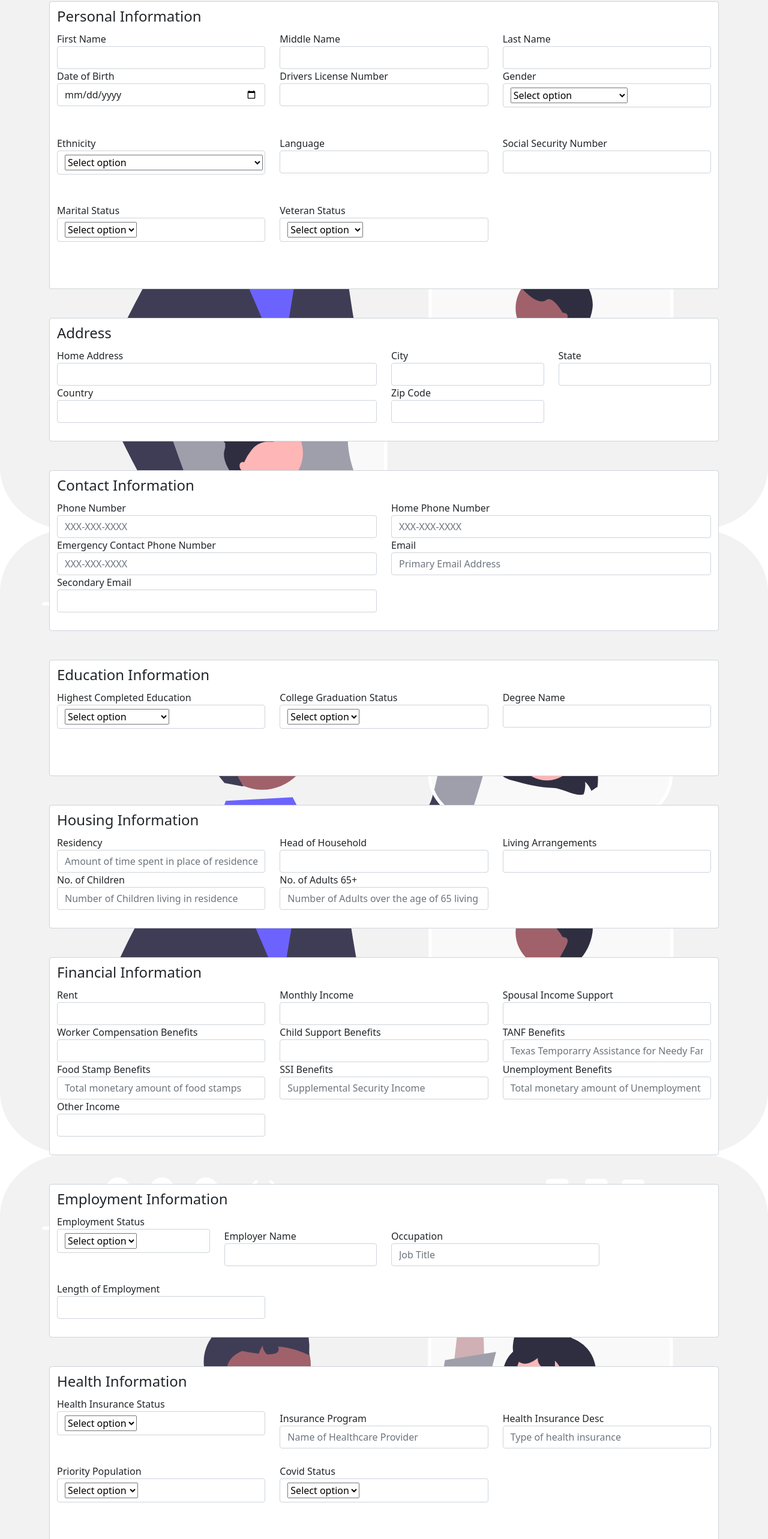
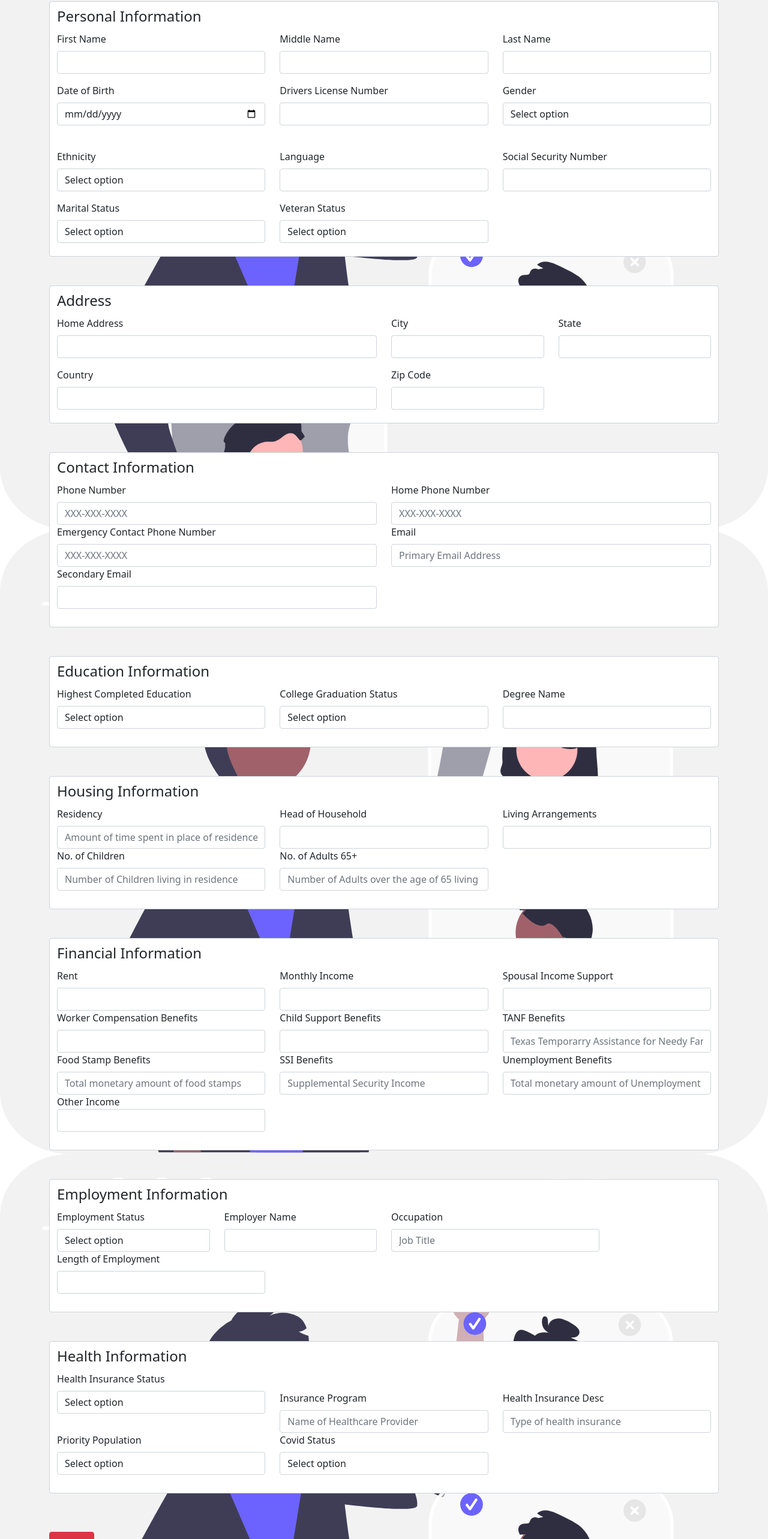
Before and after one commit to alexiscenriquez/CIS4339groupproject, a Vue app in the folder Frontend/: page /new-client in a window 1280 px wide. Shown: the part 158-2724 px from the top of the page at 60% size. Built offline with nearby package versions, Linux system fonts and the light colour scheme; what vue-chartkick would draw is missing.

Commit message:
new changes

```diff
--- a/Frontend/src/views/Employees/SeeMore-emp.vue
+++ b/Frontend/src/views/Employees/SeeMore-emp.vue
@@ -1,7 +1,7 @@
 <template>
   <main>
     <h1 class="mb-5">{{ employees.firstName }} {{ employees.lastName }}</h1>
-    <div class="container mb-5">
+    <div class="wrapper mb-5">
       <td>
         <router-link
           :to="{ name: 'employees', params: { id: employees.employeeID } }"
@@ -180,7 +180,7 @@ export default {
 };
 </script>
 <style scoped>
-.container {
+.wrapper {
   display: flex;
   justify-content: space-between;
 }
--- a/Frontend/src/views/clients/NewClient.vue
+++ b/Frontend/src/views/clients/NewClient.vue
@@ -4,43 +4,46 @@
             <form @submit.prevent="handleSubmitForm">
                 <fieldset class="form-control mb-5">
                     <legend>Personal Information</legend>
-                    <div class="row mb-4">
+                    <div class="row mb-3">
                         <div class="col-sm-4">
-                            <label>First Name</label>
+                            <label class="form-label">First Name</label>
                             <input type="text" class="form-control" v-model="clients.first_name" required>
                         </div>
                         <div class="col-sm-4">
-                            <label>Middle Name</label>
+                            <label class="form-label">Middle Name</label>
                             <input type="text" class="form-control" v-model="clients.mid_name" required>
                         </div>
                         <div class="col-sm-4">
-                            <label>Last Name</label>
+                            <label class="form-label">Last Name</label>
                             <input type="text" class="form-control" v-model="clients.last_name"  required>
                         </div>
+                         </div>
+                           <div class="row mb-3">
                         <div class="col-sm-4">
-                            <label>Date of Birth</label>
+                            <label class="form-label">Date of Birth</label>
                             <input type="date" class="form-control" placeholder='YYYY-MM-DD' v-model="clients.b_day" required>
                         </div>
                         <div class="col-sm-4">
-                            <label>Drivers License Number</label>
+                            <label class="form-label">Drivers License Number</label>
                             <input type="text" class="form-control" v-model="clients.DL"><br>
                         </div>
                         <div class="col-sm-4">
-                            <label>Gender</label>
-                            <fieldset class="form-control mb-5">
-                                <select v-model="clients.gender">
+                            <label class="form-label">Gender</label>
+
+                                <select v-model="clients.gender" class="form-control">
                                     <option disabled value="">Select option</option>
                                     <option>Male</option>
                                     <option>Female</option>
                                     <option>Other</option>
                                     <option>Do not wish to disclose</option>
                                 </select>
-                            </fieldset>
-                        </div>
+
+                        </div> </div> <div class="row mb-3">
+
                         <div class="col-sm-4">
-                            <label>Ethnicity</label>
-                            <fieldset class="form-control mb-5">
-                                <select v-model="clients.ethnicity">
+                            <label class="form-label">Ethnicity</label>
+
+                                <select v-model="clients.ethnicity" class="form-control" >
                                     <option disabled value="">Select option</option>
                                     <option value="White">White</option>
                                     <option>Black/African American</option>
@@ -66,20 +69,21 @@
                                 <br>
                                 <input type="radio" class="form-check-input" id="Other" value="Other" v-model='clients.ethnicity'>Other
                                 <label class="form-check-label" for="Other"></label>-->
-                            </fieldset>
+
                         </div>
                         <div class="col-sm-4">
-                            <label>Language</label>
+                            <label class="form-label">Language</label>
                             <input type="text" class="form-control" v-model="clients.language">
                         </div>
                         <div class="col-sm-4">
-                            <label>Social Security Number</label>
+                            <label class="form-label">Social Security Number</label>
                             <input type="text" class="form-control" v-model="clients.social_security" required>
                         </div>
+                        </div>   <div class="row mb-3">
                         <div class="col-sm-4">
-                            <label>Marital Status</label>
-                            <fieldset class="form-control mb-5">
-                                <select v-model="clients.marital_status">
+                            <label class="form-label">Marital Status</label>
+
+                                <select v-model="clients.marital_status" class="form-control">
                                     <option disabled value="">Select option</option>
                                     <option>Married</option>
                                     <option>Widowed</option>
@@ -88,42 +92,44 @@
                                     <option>Divorced</option>
                                     <option>Other</option>
                                 </select>
-                            </fieldset>
+
                         </div>
                         <div class="col-sm-4">
-                            <label>Veteran Status</label>
-                            <fieldset class="form-control mb-5">
-                                <select v-model="clients.veteran_status">
+                            <label class="form-label">Veteran Status</label>
+
+                                <select v-model="clients.veteran_status" class="form-control">
                                     <option disabled value="">Select option</option>
                                     <option>Veteran</option>
                                     <option>Not a Veteran</option>
                                 </select>
-                            </fieldset>
+
                         </div>
-                    </div>
+                   </div>
                 </fieldset>
 
                 <fieldset class="form-control mb-5">
                     <legend>Address</legend>
-                    <div class="row mb-4">
+                    <div class="row mb-3">
                         <div class="col-sm-6">
-                            <label>Home Address</label>
+                            <label class="form-label">Home Address</label>
                             <input type="text" class="form-control" v-model="clients.address" required>
                         </div>
                         <div class="col-sm-3">
-                            <label>City</label>
+                            <label class="form-label">City</label>
                             <input type="text" class="form-control" v-model="clients.city" required>
                         </div>
                         <div class="col-sm-3">
-                            <label>State</label>
+                            <label class="form-label">State</label>
                             <input type="text" class="form-control" v-model="clients.state" required>
                         </div>
+                    </div>
+                      <div class="row mb-3">
                         <div class="col-sm-6">
-                            <label>Country</label>
+                            <label class="form-label">Country</label>
                             <input type="text" class="form-control" v-model="clients.country" required>
                         </div>
                         <div class="col-sm-3">
-                            <label>Zip Code</label>
+                            <label class="form-label">Zip Code</label>
                             <input type="text" class="form-control" v-model="clients.zip_code"  required>
                         </div>
                     </div>
@@ -133,23 +139,23 @@
                     <legend>Contact Information</legend>
                     <div class="row mb-4">
                         <div class="col-sm-6">
-                            <label>Phone Number</label>
+                            <label class="form-label">Phone Number</label>
                             <input type="text" class="form-control" placeholder="XXX-XXX-XXXX" v-model="clients.phone_number" required>
                         </div>
                         <div class="col-sm-6">
-                            <label>Home Phone Number</label>
+                            <label class="form-label">Home Phone Number</label>
                             <input type="text" class="form-control" placeholder="XXX-XXX-XXXX" v-model="clients.home_phone_number">
                         </div>
                         <div class="col-sm-6">
-                            <label>Emergency Contact Phone Number</label>
+                            <label class="form-label">Emergency Contact Phone Number</label>
                             <input type="text" class="form-control" placeholder="XXX-XXX-XXXX" v-model="clients.emergency_contact_phone_number" required>
                         </div>
                         <div class="col-sm-6">
-                            <label>Email</label>
+                            <label class="form-label">Email</label>
                             <input type="email" class="form-control" placeholder="Primary Email Address" v-model="clients.primary_email" required>
                         </div>
                         <div class="col-sm-6">
-                            <label>Secondary Email</label>
+                            <label class="form-label">Secondary Email</label>
                             <input type="email" class="form-control" v-model="clients.secondary_email">
                         </div>
                     </div>
@@ -159,29 +165,29 @@
                     <legend>Education Information</legend>
                     <div class="row mb-4">
                         <div class="col-sm-4">
-                            <label>Highest Completed Education</label>
-                            <fieldset class="form-control mb-5">
-                                <select v-model="clients.highest_grade">
+                            <label class="form-label">Highest Completed Education</label>
+
+                                <select v-model="clients.highest_grade" class="form-control">
                                     <option disabled value="">Select option</option>
                                     <option>Highschool Diploma</option>
                                     <option>GED</option>
                                     <option>Associate's Degree</option>
                                     <option>Bachelor's Degree</option>
                                 </select>
-                            </fieldset>
+
                         </div>
                         <div class="col-sm-4">
-                            <label>College Graduation Status</label>
-                                <fieldset class="form-control mb-5">
-                                    <select v-model="clients.graduate">
+                            <label class="form-label">College Graduation Status</label>
+
+                                    <select v-model="clients.graduate" class="form-control">
                                         <option disabled value="">Select option</option>
                                         <option value="true">True</option>
                                         <option value="false">False</option>
                                     </select>
-                                </fieldset>
+
                         </div>
                         <div class="col-sm-4">
-                            <label>Degree Name</label>
+                            <label class="form-label">Degree Name</label>
                             <input type="text" class="form-control" v-model="clients.degree_name" required>
                         </div>
                     </div>
@@ -191,23 +197,23 @@
                     <legend>Housing Information</legend>
                     <div class="row mb-4">
                         <div class="col-sm-4">
-                            <label>Residency</label>
+                            <label class="form-label">Residency</label>
                             <input type="text" class="form-control" placeholder="Amount of time spent in place of residence" v-model="clients.residency" required>
                         </div>
                         <div class="col-sm-4">
-                            <label>Head of Household</label>
+                            <label class="form-label">Head of Household</label>
                             <input type="text" class="form-control" v-model="clients.head_of_household" required>
                         </div>
                         <div class="col-sm-4">
-                            <label>Living Arrangements</label>
+                            <label class="form-label">Living Arrangements</label>
                             <input type="text" class="form-control" v-model="clients.living_arrangements"  required>
                         </div>
                         <div class="col-sm-4">
-                            <label>No. of Children</label>
+                            <label class="form-label">No. of Children</label>
                             <input type="text" class="form-control" placeholder="Number of Children living in residence" v-model="clients.number_of_children" required>
                         </div>
                         <div class="col-sm-4">
-                            <label>No. of Adults 65+</label>
+                            <label class="form-label">No. of Adults 65+</label>
                             <input type="text" class="form-control" placeholder="Number of Adults over the age of 65 living in residence" v-model="clients.number_of_adults_over_65" required>
                         </div>
                     </div>
@@ -217,39 +223,39 @@
                     <legend>Financial Information</legend>
                     <div class="row mb-4">
                         <div class="col-sm-4">
-                            <label>Rent</label>
+                            <label class="form-label">Rent</label>
                             <input type="text" class="form-control" v-model="clients.rent" required>
                         </div>
                         <div class="col-sm-4">
-                            <label>Monthly Income</label>
+                            <label class="form-label">Monthly Income</label>
                             <input type="text" class="form-control" v-model="clients.monthly_income" required>
                         </div>
                         <div class="col-sm-4">
-                            <label>Spousal Income Support</label>
+                            <label class="form-label">Spousal Income Support</label>
                             <input type="text" class="form-control" v-model="clients.spousal_income_support" required>
                         </div>
                         <div class="col-sm-4">
-                            <label>Worker Compensation Benefits</label>
+                            <label class="form-label">Worker Compensation Benefits</label>
                             <input type="text" class="form-control" v-model="clients.worker_compensation" required>
                         </div>
                         <div class="col-sm-4">
-                            <label>Child Support Benefits</label>
+                            <label class="form-label">Child Support Benefits</label>
                             <input type="text" class="form-control" v-model="clients.child_support" required>
                         </div>
                         <div class="col-sm-4">
-                            <label>TANF Benefits</label>
+                            <label class="form-label">TANF Benefits</label>
                             <input type="text" class="form-control" placeholder="Texas Temporarry Assistance for Needy Families" v-model="clients.tanf" required>
                         </div>
                         <div class="col-sm-4">
-                            <label>Food Stamp Benefits</label>
+                            <label class="form-label">Food Stamp Benefits</label>
                             <input type="text" class="form-control" placeholder="Total monetary amount of food stamps" v-model="clients.food_stamps" required>
                         </div>
                         <div class="col-sm-4">
-                            <label>SSI Benefits</label>
+                            <label class="form-label">SSI Benefits</label>
                             <input type="text" class="form-control" placeholder="Supplemental Security Income" v-model="clients.ssi" required>
                         </div>
                         <div class="col-sm-4">
-                            <label>Unemployment Benefits</label>
+                            <label class="form-label">Unemployment Benefits</label>
                             <input type="text" class="form-control" placeholder="Total monetary amount of Unemployment benefits" v-model="clients.unemployment" required>
                         </div>
                         <div class="col-sm-4">
@@ -262,26 +268,26 @@
                 <fieldset class="form-control mb-5">
                     <legend>Employment Information</legend>
                     <div class="row mb-4">
-                        <label>Employment Status</label>
+
                         <div class="col-sm-3">
-                            <fieldset class="form-control mb-5">
-                                <select v-model="clients.employment_status">
+                                <label class="form-label">Employment Status</label>
+                                <select v-model="clients.employment_status" class="form-control">
                                     <option disabled value="">Select option</option>
                                     <option>Employed</option>
                                     <option>Unemployed</option>
                                 </select>
-                            </fieldset>
+
                         </div>
                         <div class="col-sm-3">
-                            <label>Employer Name</label>
+                            <label class="form-label">Employer Name</label>
                             <input type="text" class="form-control" v-model="clients.employer_name" required>
                         </div>
                         <div class="col-sm-4">
-                            <label>Occupation</label>
+                            <label class="form-label">Occupation</label>
                             <input type="text" class="form-control" placeholder="Job Title" v-model="clients.occupation" required>
                         </div>
                         <div class="col-sm-4">
-                            <label>Length of Employment</label>
+                            <label class="form-label">Length of Employment</label>
                             <input type="text" class="form-control" v-model="clients.length_of_employment" required>
                         </div>
                     </div>
@@ -290,28 +296,28 @@
                 <fieldset class="form-control mb-5">
                     <legend>Health Information</legend>
                     <div class="row mb-4">
-                        <label>Health Insurance Status</label>
+                        <label class="form-label">Health Insurance Status</label>
                         <div class="col-sm-4">
-                            <fieldset class="form-control mb-5">
-                                <select v-model="clients.health_insurance">
+
+                                <select v-model="clients.health_insurance" class="form-control">
                                     <option disabled value="">Select option</option>
                                     <option value="true">True</option>
                                     <option value="false">False</option>
                                 </select>
-                            </fieldset>
+
                         </div>
                         <div class="col-sm-4">
-                            <label>Insurance Program</label>
+                            <label class="form-label">Insurance Program</label>
                             <input type="text" class="form-control" placeholder="Name of Healthcare Provider" v-model="clients.insurance_program" required>
                         </div>
                         <div class="col-sm-4">
-                            <label>Health Insurance Desc</label>
+                            <label class="form-label">Health Insurance Desc</label>
                             <input type="text" class="form-control" placeholder="Type of health insurance" v-model="clients.health_insurance_desc" required>
                         </div>
                         <div class="col-sm-4">
-                            <label>Priority Population</label>
-                            <fieldset class="form-control mb-5">
-                                <select v-model="clients.priority_population">
+                            <label class="form-label">Priority Population</label>
+
+                                <select v-model="clients.priority_population" class="form-control">
                                     <option disabled value="">Select option</option>
                                     <option>Pregnant</option>
                                     <option>Single Parent</option>
@@ -319,17 +325,17 @@
                                     <option>Homeless</option>
                                     <option>None</option>
                                 </select>
-                            </fieldset>
+
                         </div>
                         <div class="col-sm-4">
-                            <label>Covid Status</label>
-                            <fieldset class="form-control mb-5">
-                                <select v-model="clients.covid_status">
+                            <label class="form-label">Covid Status</label>
+
+                                <select v-model="clients.covid_status" class="form-control">
                                     <option disabled value="">Select option</option>
                                     <option value="true">True</option>
                                     <option value="false">False</option>
                                 </select>
-                            </fieldset>
+
                         </div>
             </div>
         </fieldset>
```
Also changed, not shown: Frontend/src/views/clients/MoreInfo.vue (+13 -14 lines).
